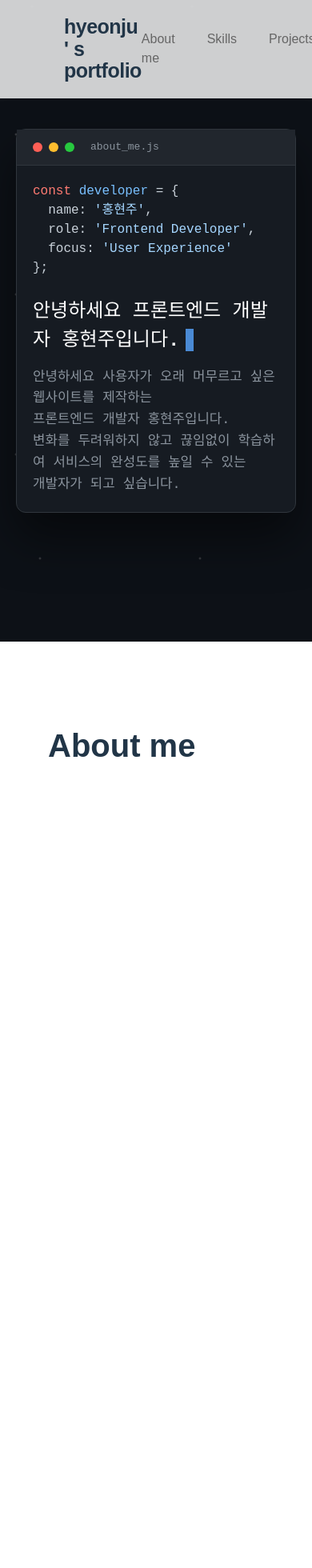
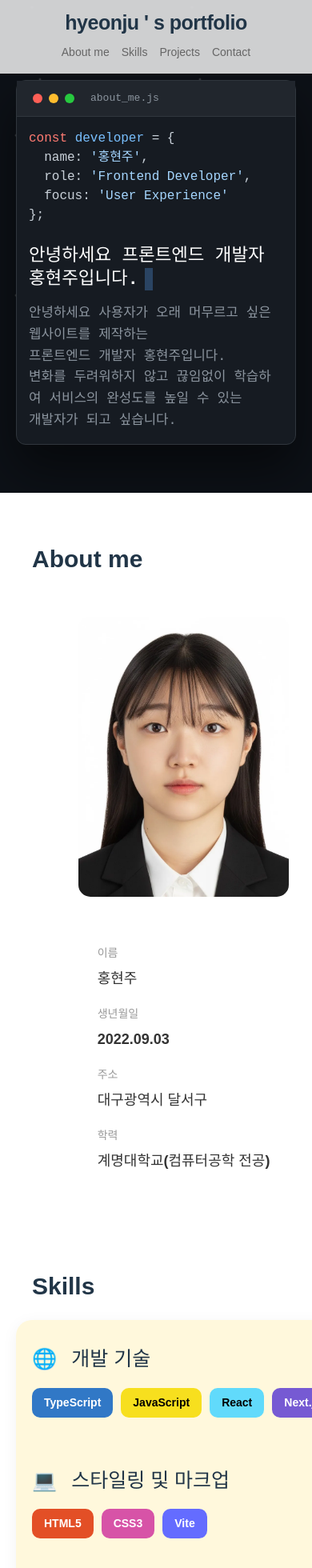
Before and after one commit to hyeonju093/my-portfolio, a React (Vite) app: page / in a window 390 px wide. Shown: the top 1960 px of the page at 80% size. Built offline with nearby package versions, Linux system fonts and the light colour scheme; a web font is replaced by a local one.

Commit message:
모바일 모드 CSS 적용

```diff
--- a/src/App.css
+++ b/src/App.css
@@ -211,11 +211,6 @@ body, html {
   50% { opacity: 0; }
 }
 
-@media (max-width: 768px) {
-  .hero h2 { font-size: 1.5rem !important; }
-  .code-body { padding: 20px; }
-  .line-numbers { display: none; }
-}
 
 /* 3. About Me */
 .about-section {
@@ -291,16 +286,6 @@ body, html {
   font-size: 18px;
   font-weight: 700;
   color: #333;
-}
-
-@media (max-width: 768px) {
-  .about-container {
-    flex-direction: column;
-    align-items: center;
-  }
-  .info-grid {
-    grid-template-columns: 1fr;
-  }
 }
 
 /* 4. Skills */
@@ -554,6 +539,23 @@ body, html {
 }
 
 @media (max-width: 768px) {
+  .about-container {
+    flex-direction: column;
+    align-items: center;
+  }
+  .info-grid {
+    grid-template-columns: 1fr;
+  }
+}
+
+
+@media (max-width: 768px) {
+  .hero h2 { font-size: 1.5rem !important; }
+  .code-body { padding: 20px; }
+  .line-numbers { display: none; }
+}
+
+@media (max-width: 768px) {
   .contact-item {
     font-size: 24px;
   }
@@ -563,3 +565,142 @@ body, html {
     text-align: center;
   }
 }
+
+@media (max-width: 768px) {
+  .navbar {
+    padding: 15px 20px;
+    flex-direction: column;
+    gap: 10px;
+  }
+
+  .nav-links {
+    gap: 15px;
+  }
+
+  .nav-links li a {
+    font-size: 14px;
+  }
+
+  .hero {
+    height: auto;
+    padding: 100px 20px 60px;
+  }
+
+  .code-window {
+    width: 100%;
+  }
+
+  .code-body {
+    padding: 15px;
+    flex-direction: column;
+  }
+
+  .hero h2 {
+    font-size: 1.4rem !important;
+    line-height: 1.3;
+  }
+
+  .about-section {
+    margin-top: 60px;
+    padding: 0 20px;
+  }
+
+  .about-container {
+    margin-left: 0;
+    gap: 30px;
+  }
+
+  .image-box {
+    width: 100%;
+    max-width: 280px;
+    height: 350px;
+  }
+
+  .info-grid {
+    margin-left: 0;
+    grid-template-columns: 1fr 1fr;
+    gap: 20px;
+  }
+
+  .skills-section {
+    margin: 80px auto;
+    padding: 0 20px;
+  }
+
+  .skills-board {
+    padding: 30px 20px;
+  }
+
+  .skill-group {
+    flex-direction: column;
+    gap: 15px;
+  }
+
+  .skill-category {
+    min-width: unset;
+  }
+
+  .skill-tags {
+    width: 100%;
+    margin-left: 0;
+    gap: 10px;
+  }
+
+  .tag {
+    font-size: 14px;
+    padding: 8px 15px;
+  }
+
+  .projects-section {
+    margin: 80px auto;
+    padding: 0 20px;
+  }
+
+  .project-card {
+    flex-direction: column;
+    min-height: auto;
+  }
+
+  .project-image-container {
+    width: 100%;
+    height: 250px;
+  }
+
+  .project-info {
+    padding: 25px;
+  }
+
+  .button-group {
+    margin-right: 0;
+    flex-direction: row;
+  }
+
+  .project-slider {
+    position: relative;
+  }
+
+  .arrow {
+    font-size: 24px;
+  }
+
+  .contact-item {
+    font-size: 18px;
+    word-break: break-all;
+  }
+
+  .footer-bottom {
+    padding: 20px;
+    flex-direction: column;
+    gap: 10px;
+  }
+}
+
+@media (max-width: 480px) {
+  .info-grid {
+    grid-template-columns: 1fr;
+  }
+
+  .section-title {
+    font-size: 30px;
+  }
+}
```
